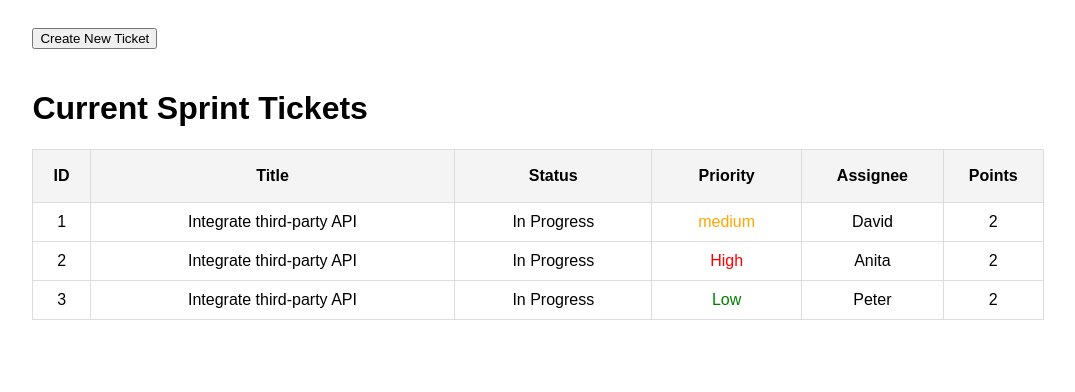
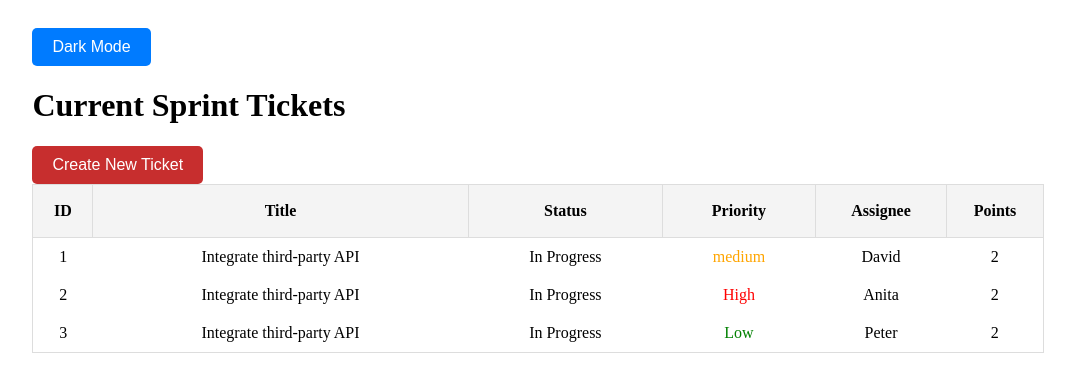
Before and after one commit to ruixinxu94/domManipulationJiraTicket, a plain HTML site: page index.html in a window 1280 px wide. Shown: the whole page, without its empty margins (102-1177 px from the left). Drawn offline with Linux system fonts and the light colour scheme.

Commit message:
add variant style

```diff
--- a/app.js
+++ b/app.js
@@ -1,6 +1,5 @@
 document.addEventListener('DOMContentLoaded', function () {
-    // Retrieve existing tickets from localStorage or initialize an empty array if none exist
-    const newlyExistedtickets = [
+    const defaultTickets = [
         {
             id: 1,
             title: 'Integrate third-party API',
@@ -26,8 +25,11 @@ document.addEventListener('DOMContentLoaded', function () {
             points: 2
         },
     ];
-    const tickets = JSON.parse(localStorage.getItem('tickets')) || newlyExistedtickets;
 
+    // Retrieve existing tickets from localStorage or initialize with defaultTickets if none exist
+    const tickets = JSON.parse(localStorage.getItem('tickets')) || defaultTickets;
+
+    // Function to render tickets on the page
     function renderTickets(tickets) {
         const tableBody = document.getElementById('ticket-table').getElementsByTagName('tbody')[0];
         tableBody.innerHTML = ""; // Clear existing tickets
@@ -45,7 +47,7 @@ document.addEventListener('DOMContentLoaded', function () {
         });
     }
 
-    // This function adds a new ticket to the dashboard
+    // Function to add a new ticket to the dashboard
     function addTicket(newTicket) {
         tickets.push(newTicket);
         localStorage.setItem('tickets', JSON.stringify(tickets));
@@ -57,9 +59,31 @@ document.addEventListener('DOMContentLoaded', function () {
     if (newTicketData) {
         const newTicket = JSON.parse(newTicketData);
         addTicket(newTicket);
-        localStorage.removeItem('newTicket'); // Clear the new ticket data
+        localStorage.removeItem('newTicket'); // Clear the new ticket data after adding
     }
 
     // Initial rendering of tickets
     renderTickets(tickets);
+
+    // Theme toggle button logic
+    const toggleThemeBtn = document.getElementById('toggle-theme-btn');
+
+    // Function to update the button text based on the theme
+    function updateButtonText() {
+        toggleThemeBtn.textContent = document.body.classList.contains('dark-mode') ? 'Light Mode' : 'Dark Mode';
+    }
+
+    toggleThemeBtn.addEventListener('click', function() {
+        document.body.classList.toggle('dark-mode');
+        updateButtonText();
+        localStorage.setItem('ruixinxu-theme', document.body.classList.contains('dark-mode') ? 'dark' : 'light');
+    });
+
+    // Check for saved theme preference in localStorage and apply it
+    if(localStorage.getItem('ruixinxu-theme') === 'dark') {
+        document.body.classList.add('dark-mode');
+    }
+
+    // Update the button text based on the current theme
+    updateButtonText();
 });
--- a/create-ticket.js
+++ b/create-ticket.js
@@ -41,3 +41,9 @@ document.getElementById('new-ticket').addEventListener('submit', function (e) {
     window.alert("Ticket created successfully!");
     window.location.href = 'index.html';
 });
+
+document.addEventListener('DOMContentLoaded', function () {
+    if (localStorage.getItem('ruixinxu-theme') === 'dark') {
+        document.body.classList.add('dark-mode');
+    }
+})
--- a/index.html
+++ b/index.html
@@ -9,9 +9,9 @@
 <body>
 
 <div id="dashboard">
+    <button id="toggle-theme-btn">Toggle Theme</button>
+    <h1>Current Sprint Tickets</h1>
     <button id="create-ticket-btn" onclick="location.href='create-ticket.html'">Create New Ticket</button>
-
-    <h1>Current Sprint Tickets</h1>
     <table id="ticket-table">
         <thead>
         <tr>
--- a/styles.css
+++ b/styles.css
@@ -1,44 +1,86 @@
+/* Base styles for light theme */
 body {
-    font-family: Arial, sans-serif;
+    background-color: #fff;
+    color: #000;
 }
 
+/* Base styles for dark theme */
+body.dark-mode {
+    background-color: #333;
+    color: #fff;
+}
+
+/* Shared table styles */
+table {
+    width: 100%;
+    border-collapse: collapse;
+    border: 1px solid #ddd;
+}
+
+/* Table header styles for both themes */
+th {
+    height: 50px;
+    background-color: #f4f4f4;
+    border: 1px solid #ddd;
+}
+
+/* Table header and cell styles for dark theme */
+body.dark-mode #ticket-table,
+body.dark-mode #ticket-table th,
+body.dark-mode #ticket-table td {
+    background-color: #454545;
+    color: #fff;
+    border: 1px solid #ddd;
+}
+
+/* Common styles for table cells */
+td {
+    text-align: center;
+    padding: 10px;
+}
+
+/* Priority color styles */
+.high { color: red; }
+.medium { color: orange; }
+.low { color: green; }
+
+/* Toggle button styles */
+#toggle-theme-btn {
+    padding: 10px 20px;
+    font-size: 16px;
+    color: #ffffff;
+    background-color: #007bff;
+    border: none;
+    border-radius: 5px;
+    cursor: pointer;
+    outline: none;
+    transition: background-color 0.3s ease;
+}
+
+#toggle-theme-btn:hover {
+    background-color: #0056b3;
+}
+
+#toggle-theme-btn:focus {
+    box-shadow: 0 0 0 2px rgba(0,123,255,0.5);
+}
+
+/* Dashboard styles */
 #dashboard {
     width: 80%;
     margin: auto;
     padding: 20px;
 }
 
+/* Create ticket button styles */
 #create-ticket-btn {
-    margin-bottom: 20px;
+    padding: 10px 20px;
+    font-size: 16px;
+    color: #ffffff;
+    background-color: #c72e2e;
+    border: none;
+    border-radius: 5px;
+    cursor: pointer;
+    outline: none;
+    transition: background-color 0.3s ease;
 }
-
-table {
-    width: 100%;
-    border-collapse: collapse;
-}
-
-table, th, td {
-    border: 1px solid #ddd;
-}
-
-th {
-    height: 50px;
-    background-color: #f4f4f4;
-}
-
-td {
-    text-align: center;
-    padding: 10px;
-}
-
-.high {
-    color: red;
-}
-
-.medium {
-    color: orange;
-}
-
-.low {
-    color: green;
-}
```
Also changed, not shown: create-ticket.css (+45 -0 lines).
